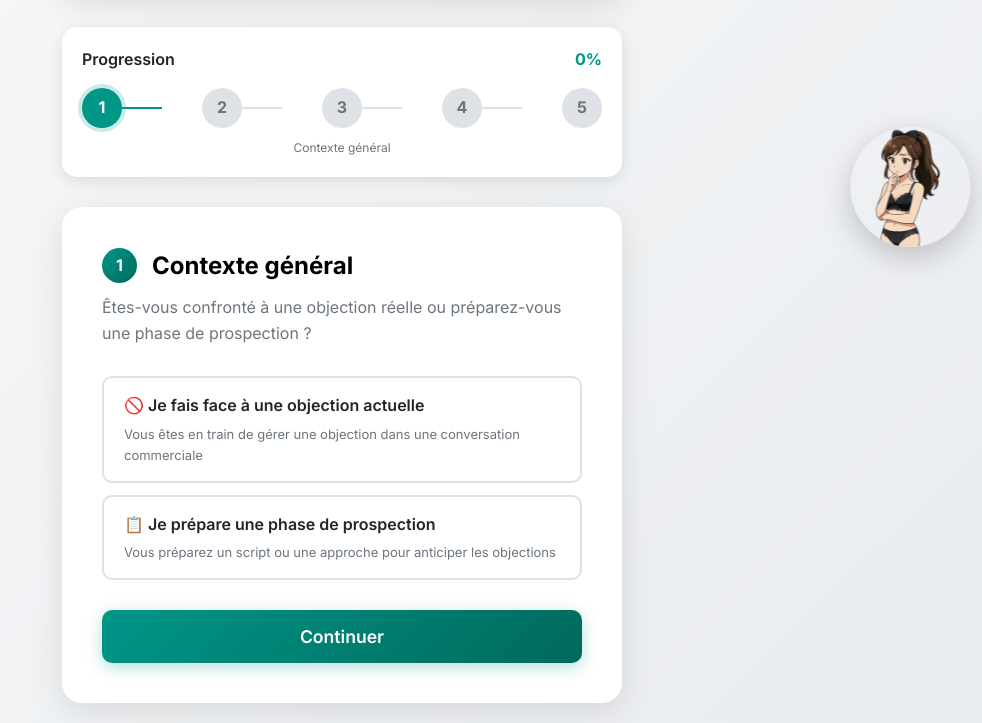
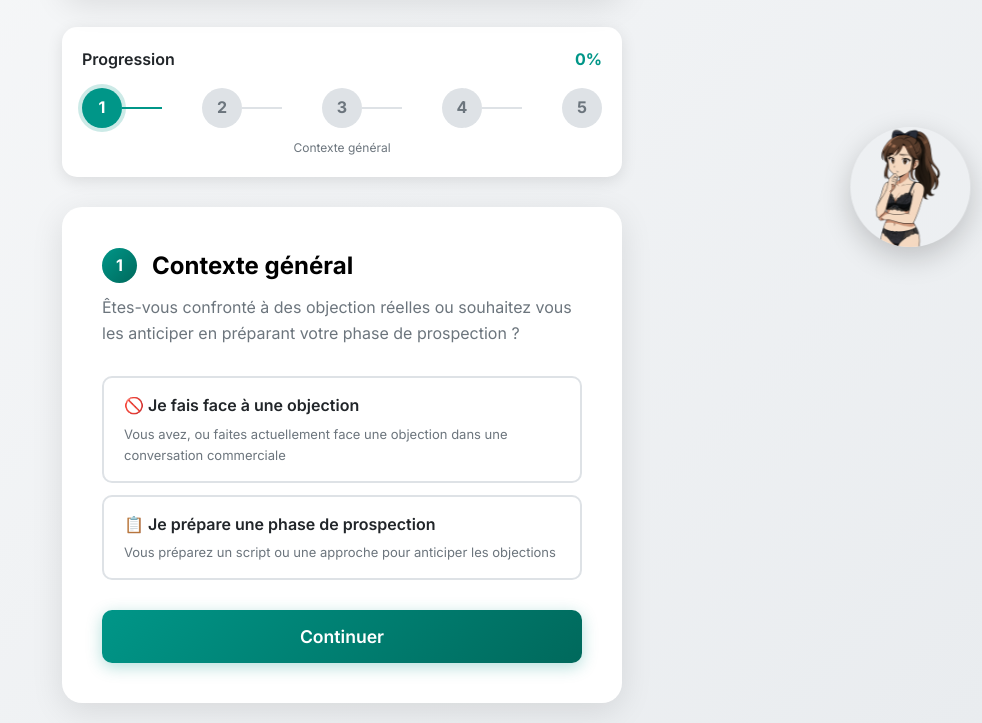
Before and after one commit to Aksl-Ushindi/no_objections_engine, a plain HTML site: page traiteur-objections-gamifiev2.html in a window 1280 px wide. Both pictures are taken after a click on the button "JE DIS OUI !". Shown: the part 213-936 px from the top of the page, without its empty margins (298-1280 px from the left). Drawn offline with Linux system fonts and the light colour scheme.

```diff
--- a/traiteur-objections-gamifiev2.html
+++ b/traiteur-objections-gamifiev2.html
@@ -910,14 +910,14 @@
                     <div class="step-number">1</div>
                     Contexte général
                 </div>
-                <p class="step-subtitle">Êtes-vous confronté à une objection réelle ou préparez-vous une phase de
+                <p class="step-subtitle">Êtes-vous confronté à des objection réelles ou souhaitez vous les anticiper en préparant votre phase de
                     prospection ?</p>
 
                 <div class="options-grid">
                     <div class="radio-option" onclick="selectRadio('contextType', 'objection')">
                         <input type="radio" name="contextType" value="objection">
-                        <div class="option-title">🚫 Je fais face à une objection actuelle</div>
-                        <div class="option-description">Vous êtes en train de gérer une objection dans une conversation
+                        <div class="option-title">🚫 Je fais face à une objection</div>
+                        <div class="option-description">Vous avez, ou faites actuellement face une objection dans une conversation
                             commerciale</div>
                     </div>
 
```
